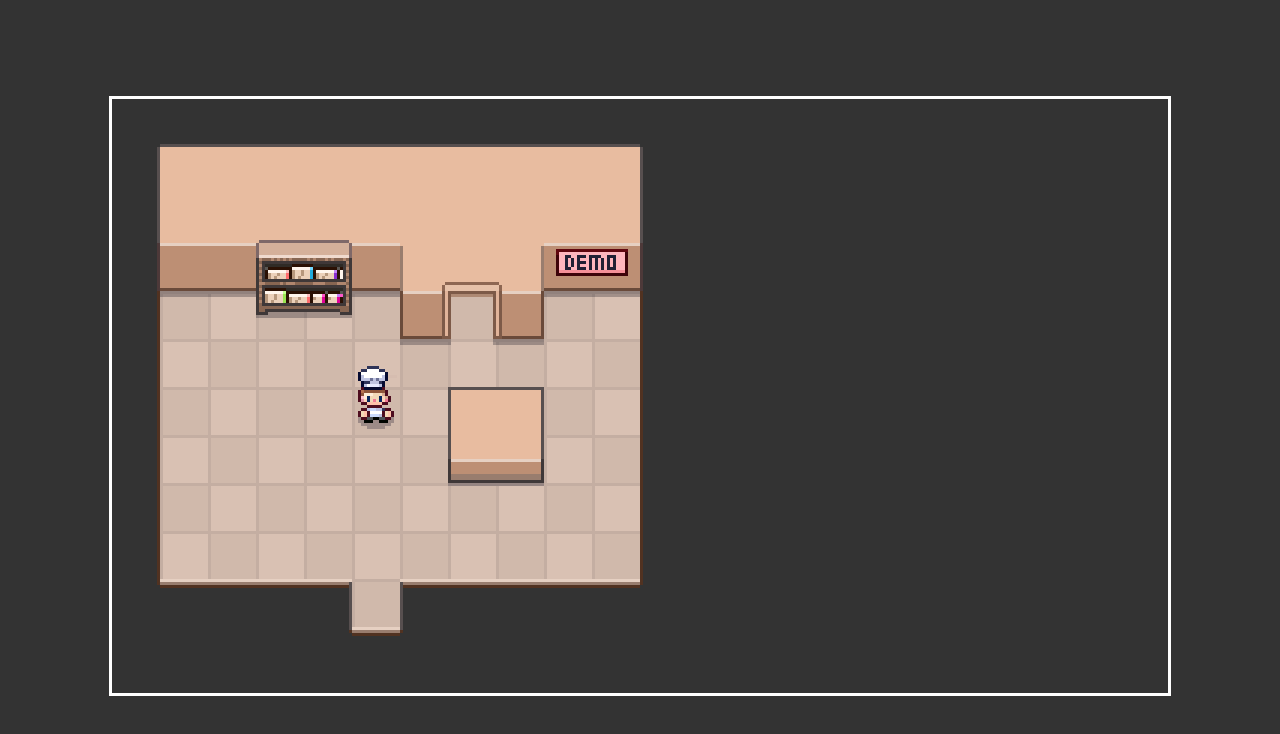
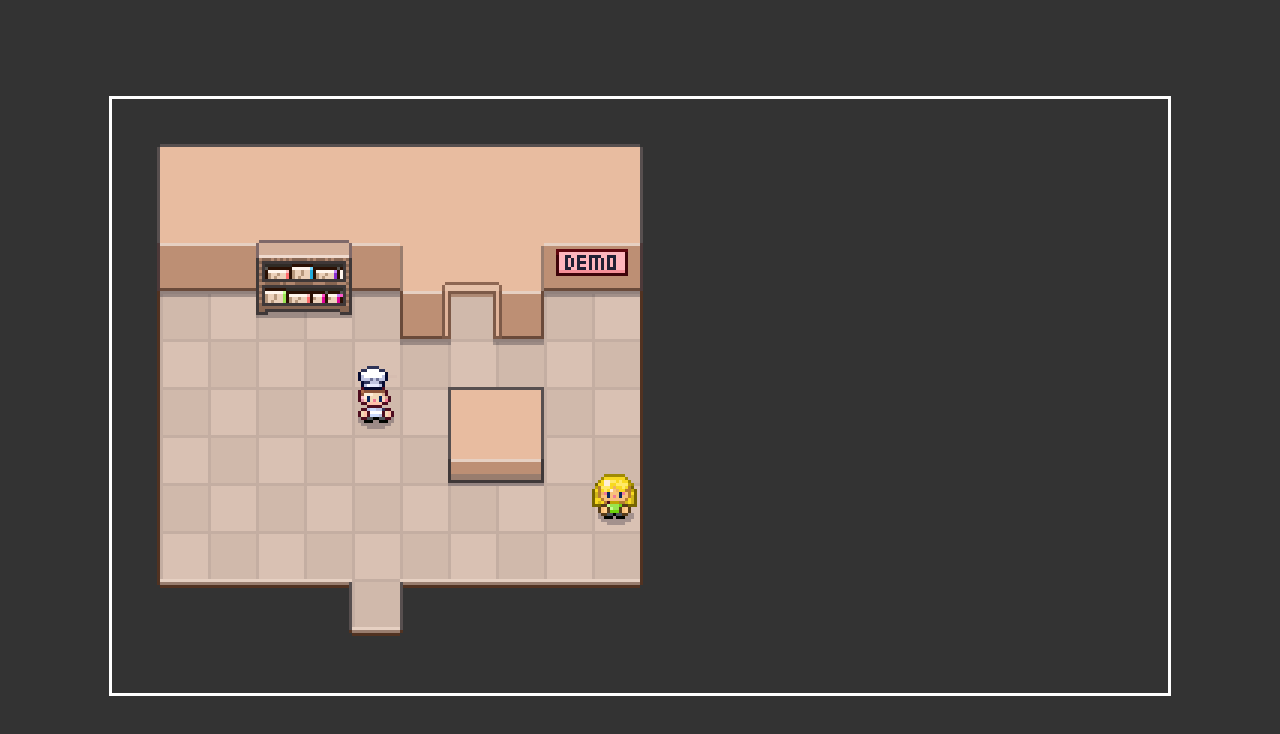
Before and after one commit to rxshellg/pizza-legends, a plain HTML site: page index.html in a window 1280 px wide. Drawn offline with Linux system fonts and the light colour scheme.

Commit message:
Added and refactored existing game objects

```diff
--- /dev/null
+++ b/GameObject.js
@@ -0,0 +1,10 @@
+class GameObject{
+    constructor(config) {
+        this.x = config.x || 0;
+        this.y = config.y || 0;
+        this.sprite = new Sprite({
+            gameObject: this,
+            src: config.src || "/images/characters/people/hero.png"
+        });
+    }
+}
--- a/Overworld.js
+++ b/Overworld.js
@@ -12,31 +12,24 @@ class Overworld {
         };
         image.src = "/images/maps/DemoLower.png"
 
-        const shadow = new Image();
-        shadow.onload = () => {
-            this.context.drawImage(
-                shadow,
-                0, 0,
-                32, 32,
-                x * 16-8, y * 16-18,
-                32, 32
-            )
-        }
-        shadow.src = "/images/characters/shadow.png"
+        //Place some game objects
+        const hero = new GameObject({
+            x: 5,
+            y: 6,
 
-        const x = 5;
-        const y = 6;
-        const hero = new Image();
-        hero.onload = () => {
-            this.context.drawImage(
-                hero,
-                0, 0,
-                32, 32,
-                x * 16-8, y * 16-18,
-                32, 32
-            )
-        };
-        hero.src = "/images/characters/people/hero.png"
+        })
+
+        const npc1 = new GameObject({
+            x: 10,
+            y: 8,
+            src: "/images/characters/people/npc1.png"
+        })
+
+        setTimeout(() => {
+            hero.sprite.draw(this.context)
+            npc1.sprite.draw(this.context)
+        }, 200)
+
     }
 
 }
--- /dev/null
+++ b/Sprite.js
@@ -0,0 +1,46 @@
+class Sprite {
+    constructor(config) {
+        // Set up the image
+        this.image = new Image();
+        this.image.src = config.src;
+        this.image.onload = () => {
+            this.isLoaded = true;
+        }
+
+        // Shadow
+        this.shadow = new Image();
+        this.useShadow = true;
+        if (this.useShadow) {
+            this.shadow.src = "/images/characters/shadow.png"
+        }
+        this.shadow.onload = () => {
+            this.isShadowLoaded = true;
+        }
+
+        // Configure animation and initial state
+        this.animations = config.animations || {
+            idleDown: [[0,0]]
+        }
+
+        this.currentAnimation = config.currentAnimation || "idleDown";
+        this.currentAnimationFrame = 0;
+
+        // Reference the game object
+        this.gameObject = config.gameObject
+    }
+
+    draw(context) {
+        const x = this.gameObject.x * 16 - 8;
+        const y = this.gameObject.y * 16 - 18;
+
+        this.isShadowLoaded && context.drawImage(this.shadow, x, y)
+
+        this.isLoaded && context.drawImage(
+            this.image,
+            0, 0,
+            32, 32,
+            x, y,
+            32, 32
+        )
+    }
+}
--- a/index.html
+++ b/index.html
@@ -12,6 +12,8 @@
     </div>
 
     <script src="/Overworld.js"></script>
+    <script src="/GameObject.js"></script>
+    <script src="Sprite.js"></script>
     <script src="/init.js"></script>
 </body>
 </html>
```
